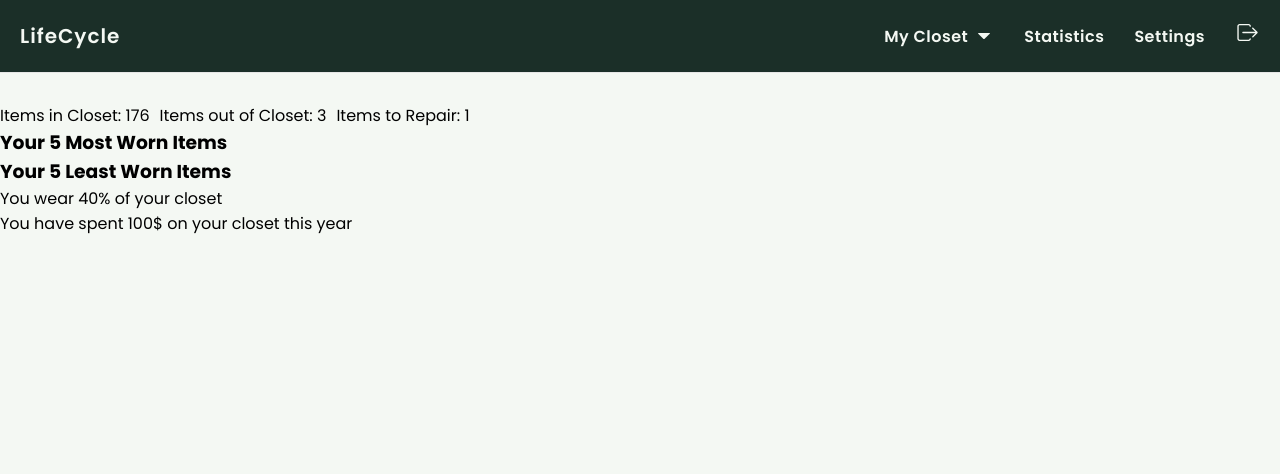
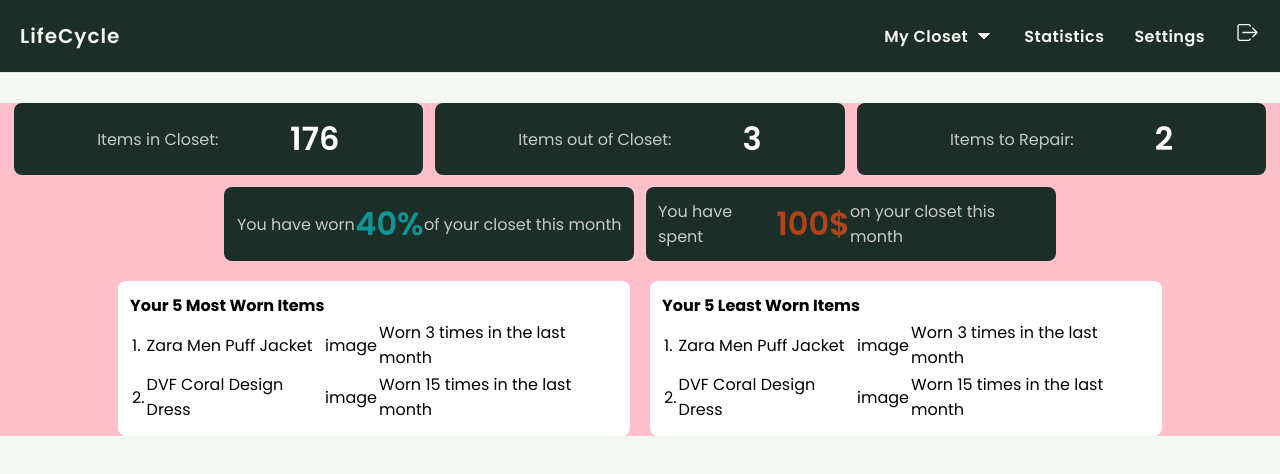
Before and after one commit to JuliaGrandury/lifecycle-app-mern, a React (Create React App) app in the folder frontend/: page /statistics in a window 1280 px wide. Shown: the top 474 px of the page. Built offline with nearby package versions, Linux system fonts and the light colour scheme; sample sign-in values are in the browser's storage.

Commit message:
Working on Small and Larger Item Components

```diff
--- a/frontend/src/App.js
+++ b/frontend/src/App.js
@@ -3,9 +3,10 @@ import { ToastContainer } from 'react-toastify'
 import 'react-toastify/dist/ReactToastify.css'
 import Header from './components/Header'
 import Authentication from './pages/Authentication'
-import Closets from './pages/Closets'
+import MyCloset from './pages/MyCloset'
 import Statistics from './pages/Statistics'
 import Settings from './pages/Settings'
+import MyLists from './pages/MyLists'
 
 function App() {
   return (
@@ -16,8 +17,9 @@ function App() {
           <HeaderWrapper />
           <Routes>
             <Route path='/authentication' element={<Authentication />} />
-            <Route path='/' element={<Closets />} />
-            <Route path='/closets' element={<Closets />} />
+            <Route path='/' element={<MyCloset />} />
+            <Route path='/closets' element={<MyCloset />} />
+            <Route path='/mylists' element={<MyLists />} />
             <Route path='/statistics' element={<Statistics />} />
             <Route path='/settings' element={<Settings />} />
           </Routes>
--- /dev/null
+++ b/frontend/src/components/ColorSphere.jsx
@@ -0,0 +1,34 @@
+const sphereColors = {
+    'Beige': '#d0be95',
+    'Black': '#000',
+    'Blue': '#3372a9',
+    'Brown': '#683f20',
+    'Green': '#60882d',
+    'Grey': '#838383',
+    'Magenta': '#894fa5',
+    'Metallic': '#e4cf74',
+    'Multicolor': '',
+    'Neon': '#e4ff3a',
+    'Orange': '#ec8a4c',
+    'Pink': '#e46eb5',
+    'Print': '',
+    'Red': '#e83223',
+    'White': '#fff',
+    'Yellow': '#f8dd57',
+}
+
+const ColorSphere = ({ color }) => {
+
+    const sphereStyles = {
+        height: '15px',
+        width: '15px',
+        borderRadius: '8px',
+        backgroundColor: `${sphereColors[color]}`
+    }
+
+    return (
+        <div style={sphereStyles}></div>
+    )
+}
+
+export default ColorSphere
--- a/frontend/src/components/Header.jsx
+++ b/frontend/src/components/Header.jsx
@@ -5,6 +5,7 @@ import { useSelector, useDispatch } from 'react-redux'
 import { Fragment, useState } from 'react'
 import { logout, reset } from '../features/auth/authSlice'
 import './Header.css'
+import { toast } from 'react-toastify'
 
 const capitalizeFirst = (string) => {
     return string.charAt(0).toUpperCase() + string.slice(1);
@@ -26,6 +27,7 @@ function Header() {
 
     const navigateToCloset = (closet) => {
         console.log(`Navigate to closet ${closet}`)
+        toast('This feature is currently in development. Please check back at a later time.')
     }
 
     return (
@@ -42,8 +44,7 @@ function Header() {
                         </NavLink>
                         {showDropdown ? (
                             <ul className="dropdown__list" >
-                                <li onClick={() => navigate('/')}>My Packing Lists</li>
-                                <li onClick={() => navigate('/')}>My Wish List</li>
+                                <li onClick={() => navigate('/mylists')}>My Lists</li>
                                 {accessList && accessList.map((closet) => (
                                     <li key={closet} onClick={() => navigateToCloset(closet)}>{closet}'s Closet</li>
                                 ))}
--- a/frontend/src/components/ItemComponent.jsx
+++ b/frontend/src/components/ItemCompSmall.jsx
@@ -3,17 +3,25 @@ import { deleteItem } from '../features/items/itemSlice'
 import styles from '../pages/Closets.module.css'
 import default_image from '../assets/default_image.png'
 import { IoCloseCircle } from 'react-icons/io5'
+import ColorSphere from './ColorSphere'
 
 
-function ItemComponent({ item }) {
+function ItemCompSmall({ item }) {
     const dispatch = useDispatch()
 
+    const openDetailedCard = (id) => {
+        console.log(`Opening Detailed Card for item ${id}`)
+    }
+
     return (
-        <div className={styles.item__card}>
+        <div className={styles.item__card} onClick={() => openDetailedCard(item._id)} >
             {/* <div className={styles.item__date}>{new Date(item.createdAt).toLocaleString('en-US')}</div> */}
-            <div className={styles.item__details}>
+            <div className={styles.item__header}>
                 <h2>{item.name}</h2>
-                <p>from <strong>{item.brand}</strong> in Size {item.size}</p>
+                <div className={styles.item__details}>
+                    <span>Size {item.size} , {item.brand ? item.brand : 'No Brand Indicated'}</span>
+                    <span><ColorSphere color={item.color} /></span>
+                </div>
             </div>
             <div className={styles.item__image}><img src={default_image} alt={item.name} /></div>
             <button onClick={() => dispatch(deleteItem(item._id))} className={styles.close__button}><IoCloseCircle /></button>
@@ -21,4 +29,4 @@ function ItemComponent({ item }) {
     )
 }
 
-export default ItemComponent
+export default ItemCompSmall
--- a/frontend/src/index.css
+++ b/frontend/src/index.css
@@ -22,6 +22,17 @@
   --primary-galactic: #1c4b46;
   --primary-darkgreen: #1b2f28;
   --primary-darkgrey: #202020;
+  --primary-orange: #AF4319;
+  --primary-blue: #129490;
+
+  /* --primary-teal: #129490;
+  --primary-green: #065143;
+  --primary-lightpink: #f4b8ed;
+  --primary-magenta: #f86ef7;
+  --primary-blue: #119DA4;
+  --primary-violet: #9067C6;
+  --primary-bronze: #AF4319;
+  --primary-darkred: #A3320B; */
 }
 
 body {
--- a/frontend/src/pages/Closets.module.css
+++ b/frontend/src/pages/Closets.module.css
@@ -55,8 +55,21 @@
     background-color: var(--primary-darkgreen);
 }
 
+.item__header {
+    height: 100px;
+}
+
 .item__details {
-    height: 100px;
+    margin: 10px 25px 0px 10px;
+    display: flex;
+    align-items: top;
+    gap: 10px;
+}
+
+.item__details span {
+    height: 15px;
+    display: flex;
+    align-items: center;
 }
 
 .item__card h2 {
--- /dev/null
+++ b/frontend/src/pages/MyLists.jsx
@@ -0,0 +1,8 @@
+
+const MyLists = () => {
+    return (
+        <div>MyLists</div>
+    )
+}
+
+export default MyLists
--- a/frontend/src/pages/Statistics.jsx
+++ b/frontend/src/pages/Statistics.jsx
@@ -2,6 +2,9 @@ import { useEffect } from 'react';
 import { useNavigate } from 'react-router-dom'
 import { useSelector } from 'react-redux'
 import styles from './Statistics.module.css'
+
+const mostWorn = [{ rank: 1, name: 'Zara Men Puff Jacket', image: null, timesWorn: 3 },
+{ rank: 2, name: 'DVF Coral Design Dress', image: null, timesWorn: 15 }]
 
 const Statistics = () => {
 
@@ -15,28 +18,46 @@ const Statistics = () => {
   }, [user, navigate])
 
   return (
-    <div>
+    <div className={styles.cards__container}>
       <div className={styles.overview__container}>
-        <div className={styles.single_stat}>Items in Closet: 176</div>
-        <div className={styles.single_stat}>Items out of Closet: 3</div>
-        <div className={styles.single_stat}>Items to Repair: 1</div>
+        <div className={styles.single_stat}>Items in Closet: <span>176</span></div>
+        <div className={styles.single_stat}>Items out of Closet: <span>3</span></div>
+        <div className={styles.single_stat}>Items to Repair: <span>2</span></div>
+        <div className={styles.single_stat}>You have worn <span>40%</span> of your closet this month</div>
+        <div className={styles.single_stat}>You have spent <span>100$</span> on your closet this month</div>
       </div>
 
-      <div className={styles.detail__container}>
-        <h3>Your 5 Most Worn Items</h3>
-      </div>
-
-      <div className={styles.detail__container}>
-        <h3>Your 5 Least Worn Items</h3>
+      <div className={styles.lists__container}>
+        <h4>Your 5 Most Worn Items</h4>
         <table>
           <tbody>
-            <tr></tr>
+            {mostWorn.map((item) => (
+              <tr key={`mostworn${item.rank}`}>
+                <td>{item.rank}.</td>
+                <td>{item.name}</td>
+                <td>image</td>
+                <td>Worn {item.timesWorn} times in the last month</td>
+              </tr>
+            ))}
           </tbody>
         </table>
       </div>
 
-      <div>You wear 40% of your closet</div>
-      <div>You have spent 100$ on your closet this year</div>
+      <div className={styles.lists__container}>
+        <h4>Your 5 Least Worn Items</h4>
+        <table>
+          <tbody>
+            {mostWorn.map((item) => (
+              <tr key={`leastworn${item.rank}`}>
+                <td>{item.rank}.</td>
+                <td>{item.name}</td>
+                <td>image</td>
+                <td>Worn {item.timesWorn} times in the last month</td>
+              </tr>
+            ))}
+          </tbody>
+        </table>
+      </div>
     </div>
   )
 }
--- a/frontend/src/pages/Statistics.module.css
+++ b/frontend/src/pages/Statistics.module.css
@@ -1,4 +1,55 @@
+.cards__container {
+    background-color: pink;
+    display: flex;
+    flex-wrap: wrap;
+    justify-content: center;
+    gap: 20px;
+}
+
 .overview__container {
     display: flex;
-    gap: 10px;
+    flex-direction: row;
+    flex-wrap: wrap;
+    justify-content: center;
+    gap: 12px;
 }
+
+.overview__container div {
+    border-radius: 8px;
+    padding: 12px 12px;
+    font-size: 16px;
+    width: 32%;
+    color: rgba(255, 255, 255, 0.744);
+    background-color: var(--primary-darkgreen);
+}
+
+.overview__container span {
+    color: #fff;
+    font-size: 2rem;
+    font-weight: 600;
+}
+
+/* .single_stat:nth-last-child(n-2) {
+    width: 50%;
+} */
+
+.single_stat:nth-last-child(2) span {
+    color: var(--primary-blue);
+}
+
+.single_stat:nth-last-child(1) span {
+    color: var(--primary-orange);
+}
+
+.single_stat {
+    display: flex;
+    align-items: center;
+    justify-content: space-evenly;
+}
+
+.lists__container {
+    width: 40%;
+    border-radius: 8px;
+    padding: 12px 12px;
+    background-color: #fff;
+}
```
Also changed, not shown: frontend/src/components/ItemCompLarge.jsx (added, +32 -0 lines), frontend/src/pages/MyCloset.jsx (renamed from frontend/src/pages/Closets.jsx, +22 -10 lines), frontend/src/assets/squiggle_arrow.png (added).
